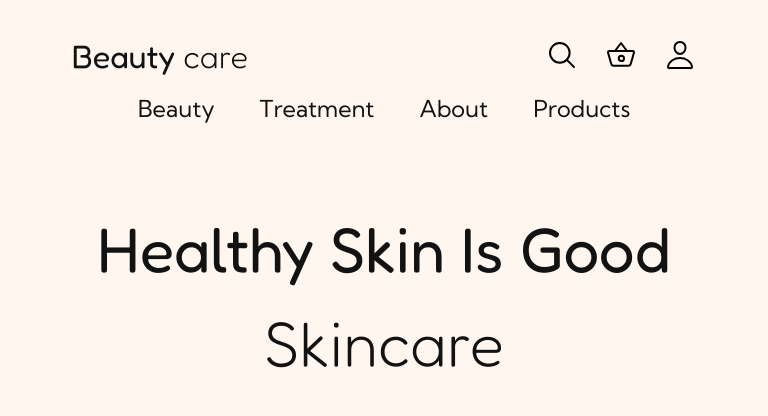
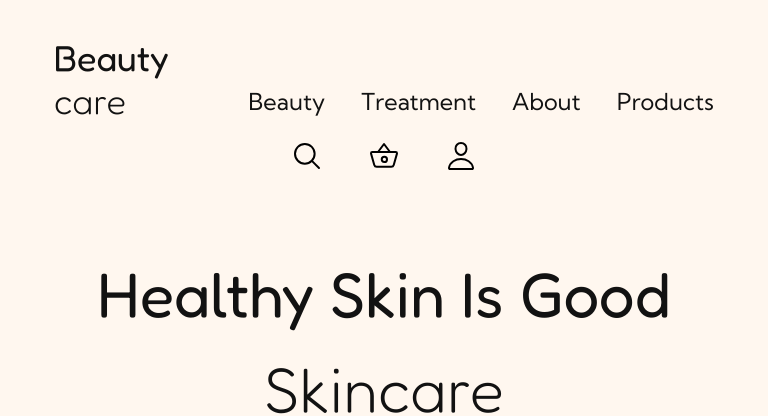
Before and after one commit to CodeWizard-AB/Beauty-Landing-Page, a plain HTML site: page index.html in a window 768 px wide. Shown: the top 416 px of the page. Drawn offline with nearby package versions, Linux system fonts and the light colour scheme.

Commit message:
project responsive stage 1

```diff
--- a/CSS/responsive.css
+++ b/CSS/responsive.css
@@ -149,16 +149,23 @@
 		display: grid;
 		grid-template-columns: repeat(2, 1fr);
 		gap: 2rem 0;
-		justify-items: start;
+		align-items: start;
+	}
+
+	.brand-logo {
+		font-size: 4rem;
 	}
 
 	.nav_container__links {
-		justify-self: center;
-		grid-area: 2 / 1 / 2 / 3;
+		align-self: end;
+		gap: 4rem;
 	}
 
 	.nav_container__buttons {
-		justify-self: end;
+		justify-self: center;
+		grid-column: auto / span 2;
+		display: flex;
+		gap: 5rem;
 	}
 
 	.content--title {
@@ -211,7 +218,6 @@
 		gap: 8rem;
 		align-items: center;
 		text-align: center;
-
 	}
 
 	.about_container__content p {
@@ -249,7 +255,7 @@
 	}
 
 	.container {
-		padding-left: 8rem;
-		padding-right: 8rem;
+		padding-left: 6rem;
+		padding-right: 6rem;
 	}
 }
```
